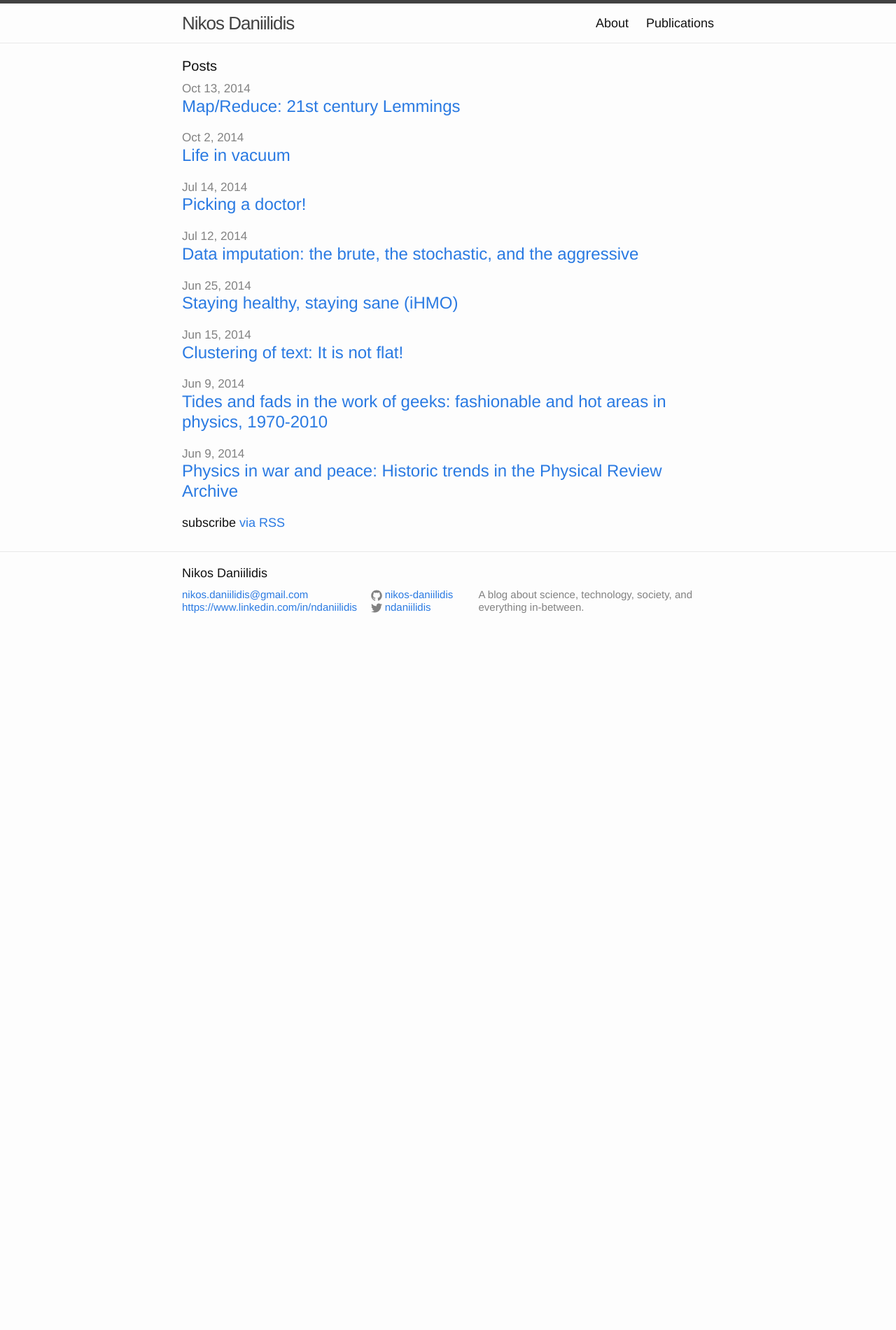
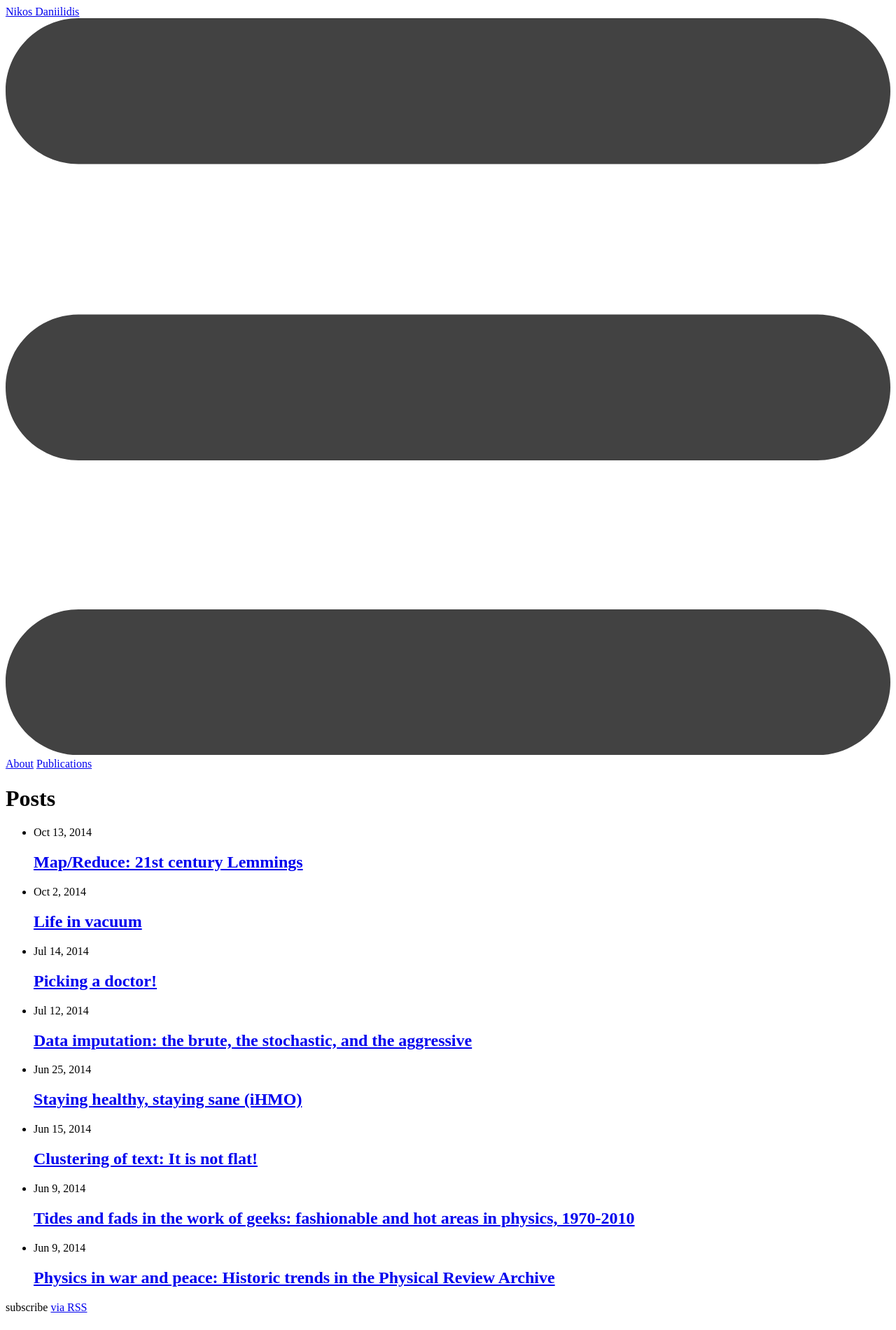
Before and after one commit to nikos-daniilidis/blog, a Jekyll site: the page built from index.html, in a window 1280 px wide. Shown: the top 1901 px of the page at 70% size. Built offline with Jekyll 4.4.1, drawn with Linux system fonts in a browser that asks for light colours; before the commit the page ends 917 px from its top, so only the background shows below that.

```diff
--- a/_config.yml
+++ b/_config.yml
@@ -7,7 +7,7 @@ title: Nikos Daniilidis
 email: nikos.daniilidis@gmail.com
 description: > # this means to ignore newlines until "baseurl:"
   A blog about science, technology, society, and everything in-between.
-baseurl: "/blog" # the subpath of your site, e.g. /blog/
+baseurl: "blog" # the subpath of your site, e.g. /blog/
 url: "http://nikos-daniilidis/github.io" # the base hostname & protocol for your site http://ndnl.me/blog
 twitter_username: ndaniilidis
 github_username:  nikos-daniilidis
```
